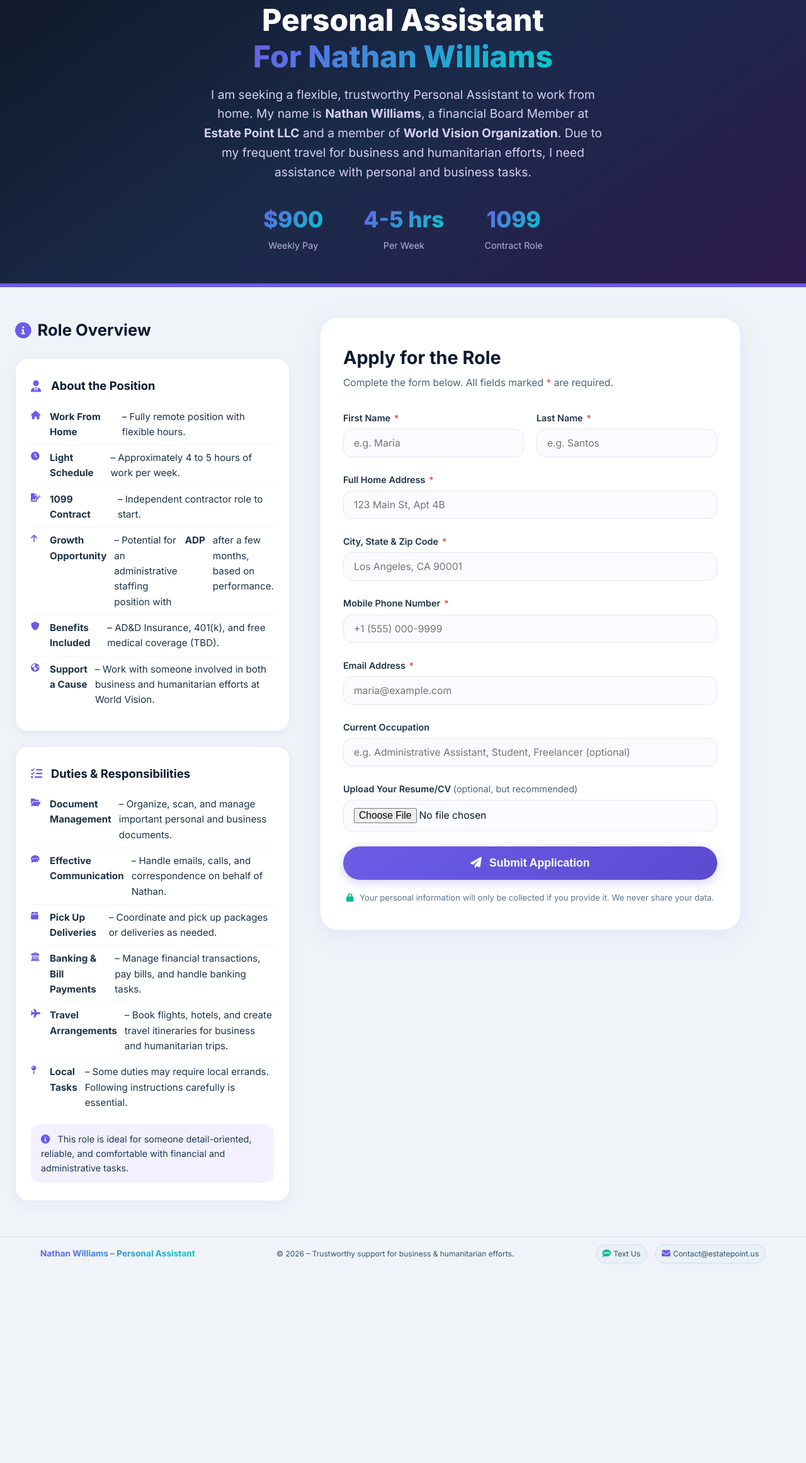
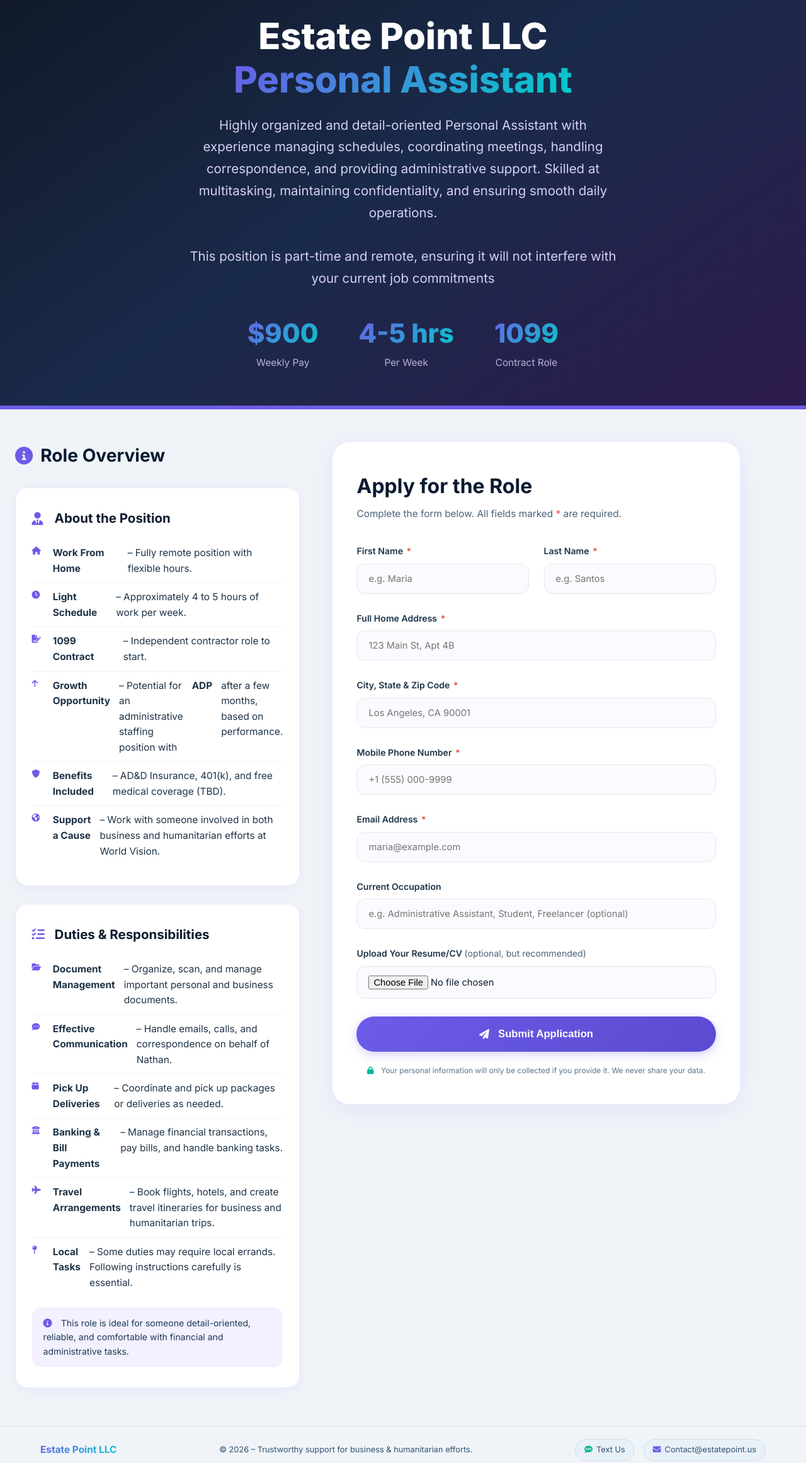
Before and after one commit to 360relay/dgrant, a plain HTML site: page index.html in a window 1280 px wide. Shown: the part 107-2430 px from the top of the page at 63% size. Before the commit the page ends 2125 px from the top, so only its background shows below. Drawn offline with Linux system fonts and the light colour scheme.

Commit message:
Add files via upload

```diff
--- a/index.html
+++ b/index.html
@@ -27,14 +27,16 @@
           ><i class="fas fa-briefcase" style="margin-right: 8px"></i> Now
           Hiring: Remote Role</span
         >
-        <h1>Personal Assistant <br /><span>For Nathan Williams</span></h1>
+        <h1>Estate Point LLC <br /><span>Personal Assistant</span></h1>
         <p>
-          I am seeking a flexible, trustworthy Personal Assistant to work from
-          home. My name is <strong>Nathan Williams</strong>, a financial Board
-          Member at <strong>Estate Point LLC</strong> and a member of
-          <strong>World Vision Organization</strong>. Due to my frequent travel
-          for business and humanitarian efforts, I need assistance with personal
-          and business tasks.
+          Highly organized and detail-oriented Personal Assistant with
+          experience managing schedules, coordinating meetings, handling
+          correspondence, and providing administrative support. Skilled at
+          multitasking, maintaining confidentiality, and ensuring smooth daily
+          operations.
+
+          <br /><br />This position is part-time and remote, ensuring it will
+          not interfere with your current job commitments
         </p>
         <div class="stats-grid">
           <div class="stat-item">
@@ -262,7 +264,7 @@
     <!-- ===== FOOTER ===== -->
     <footer>
       <div class="container footer-content">
-        <span class="footer-brand">Nathan Williams – Personal Assistant</span>
+        <span class="footer-brand">Estate Point LLC</span>
         <span class="footer-copy"
           >© 2026 – Trustworthy support for business &amp; humanitarian
           efforts.</span
--- a/style.css
+++ b/style.css
@@ -25,7 +25,7 @@
 .hero {
   background: linear-gradient(145deg, #0f1724 0%, #1a2a4a 50%, #2d1b4e 100%);
   color: white;
-  padding: 56px 0 48px;
+  padding: 64px 0 56px;
   border-bottom: 6px solid #6c5ce7;
   text-align: center;
 }
@@ -33,21 +33,21 @@
 .hero-badge {
   background: rgba(108, 92, 231, 0.2);
   border: 1px solid rgba(108, 92, 231, 0.4);
-  padding: 6px 20px;
+  padding: 8px 24px;
   border-radius: 40px;
-  font-size: 0.8rem;
+  font-size: clamp(0.8rem, 1.2vw, 0.95rem);
   font-weight: 600;
   letter-spacing: 0.5px;
   color: #a29bfe;
   display: inline-block;
-  margin-bottom: 20px;
+  margin-bottom: 24px;
 }
 
 .hero h1 {
-  font-size: 3rem;
+  font-size: clamp(2rem, 5vw, 3.6rem);
   font-weight: 800;
   line-height: 1.2;
-  margin-bottom: 16px;
+  margin-bottom: 20px;
 }
 
 .hero h1 span {
@@ -58,17 +58,18 @@
 }
 
 .hero p {
-  font-size: 1.2rem;
-  max-width: 650px;
+  font-size: clamp(1rem, 1.6vw, 1.35rem);
+  max-width: 680px;
   color: #d5d0f0;
-  margin: 0 auto 32px;
+  margin: 0 auto 36px;
+  line-height: 1.7;
 }
 
 .stats-grid {
   display: flex;
   flex-wrap: wrap;
   justify-content: center;
-  gap: 40px 64px;
+  gap: clamp(16px, 4vw, 48px) clamp(24px, 5vw, 72px);
 }
 
 .stat-item {
@@ -76,7 +77,7 @@
 }
 
 .stat-number {
-  font-size: 2.2rem;
+  font-size: clamp(1.6rem, 4vw, 2.6rem);
   font-weight: 800;
   background: linear-gradient(135deg, #6c5ce7, #00cec9);
   -webkit-background-clip: text;
@@ -86,7 +87,7 @@
 }
 
 .stat-label {
-  font-size: 0.9rem;
+  font-size: clamp(0.75rem, 1.2vw, 1rem);
   color: #b8b0d8;
   font-weight: 500;
 }
@@ -95,21 +96,21 @@
 .main-grid {
   display: grid;
   grid-template-columns: 1fr 1.8fr;
-  gap: 48px;
-  margin: 48px 0 32px;
+  gap: clamp(28px, 4vw, 52px);
+  margin: clamp(28px, 4vw, 56px) 0 clamp(20px, 2.5vw, 36px);
   align-items: start;
   flex: 1;
 }
 
 /* ===== LEFT COLUMN ===== */
 .info-section h2 {
-  font-size: 1.6rem;
+  font-size: clamp(1.3rem, 2.2vw, 1.8rem);
   font-weight: 700;
-  margin-bottom: 24px;
+  margin-bottom: 28px;
   color: #0b1a2f;
   display: flex;
   align-items: center;
-  gap: 10px;
+  gap: 12px;
 }
 
 .info-section h2 i {
@@ -119,24 +120,24 @@
 .info-card {
   background: white;
   border-radius: 20px;
-  padding: 28px 24px;
+  padding: clamp(20px, 2.5vw, 32px) clamp(16px, 2vw, 28px);
   box-shadow: 0 4px 20px rgba(108, 92, 231, 0.08);
-  margin-bottom: 24px;
+  margin-bottom: 28px;
   border: 1px solid #edeaff;
 }
 
 .info-card h3 {
-  font-size: 1.15rem;
+  font-size: clamp(1rem, 1.6vw, 1.3rem);
   font-weight: 700;
-  margin-bottom: 14px;
+  margin-bottom: 16px;
   display: flex;
   align-items: center;
-  gap: 10px;
+  gap: 12px;
 }
 
 .info-card h3 i {
   color: #6c5ce7;
-  width: 22px;
+  width: 24px;
 }
 
 .info-card ul {
@@ -144,12 +145,12 @@
 }
 
 .info-card ul li {
-  padding: 8px 0;
+  padding: clamp(6px, 0.8vw, 10px) 0;
   border-bottom: 1px solid #f0f4f9;
   display: flex;
   align-items: flex-start;
-  gap: 12px;
-  font-size: 0.95rem;
+  gap: clamp(10px, 1.2vw, 14px);
+  font-size: clamp(0.88rem, 1.2vw, 1.05rem);
   color: #1e3347;
 }
 
@@ -159,46 +160,46 @@
 
 .info-card ul li i {
   color: #6c5ce7;
-  width: 18px;
-  font-size: 0.85rem;
+  width: clamp(16px, 1.5vw, 20px);
+  font-size: clamp(0.8rem, 1vw, 0.95rem);
   flex-shrink: 0;
   margin-top: 3px;
 }
 
 .continent-note {
-  margin-top: 14px;
+  margin-top: 16px;
   background: #f3f0ff;
-  padding: 12px 16px;
+  padding: clamp(10px, 1.2vw, 14px) clamp(12px, 1.5vw, 18px);
   border-radius: 14px;
-  font-size: 0.9rem;
+  font-size: clamp(0.82rem, 1.1vw, 1rem);
   color: #1a3a57;
 }
 
 .continent-note i {
   color: #6c5ce7;
-  margin-right: 8px;
+  margin-right: 10px;
 }
 
 /* ===== RIGHT COLUMN – FORM ===== */
 .form-section {
   background: white;
   border-radius: 28px;
-  padding: 40px 36px;
+  padding: clamp(24px, 3.5vw, 44px) clamp(16px, 3vw, 40px);
   box-shadow: 0 8px 40px rgba(108, 92, 231, 0.1);
   border: 1px solid #edeaff;
 }
 
 .form-section h2 {
-  font-size: 1.8rem;
+  font-size: clamp(1.4rem, 2.5vw, 2rem);
   font-weight: 700;
-  margin-bottom: 4px;
+  margin-bottom: 6px;
   color: #0b1a2f;
 }
 
 .form-section .subhead {
   color: #4b637a;
-  margin-bottom: 32px;
-  font-size: 0.98rem;
+  margin-bottom: clamp(24px, 3vw, 36px);
+  font-size: clamp(0.9rem, 1.2vw, 1.05rem);
 }
 
 .form-section .subhead .required {
@@ -206,14 +207,14 @@
 }
 
 .form-group {
-  margin-bottom: 24px;
+  margin-bottom: clamp(18px, 2.2vw, 28px);
 }
 
 .form-group label {
   display: block;
   font-weight: 600;
-  font-size: 0.9rem;
-  margin-bottom: 6px;
+  font-size: clamp(0.88rem, 1.1vw, 1rem);
+  margin-bottom: 8px;
   color: #1e3347;
 }
 
@@ -226,11 +227,11 @@
 .form-group select,
 .form-group textarea {
   width: 100%;
-  padding: 12px 16px;
+  padding: clamp(10px, 1.2vw, 14px) clamp(12px, 1.5vw, 18px);
   border: 1.5px solid #e8e4f0;
   border-radius: 14px;
   font-family: "Inter", sans-serif;
-  font-size: 0.98rem;
+  font-size: clamp(0.92rem, 1.1vw, 1.05rem);
   transition: 0.2s ease;
   background: #fbfafe;
   color: #0b1a2f;
@@ -255,37 +256,37 @@
 }
 
 .form-group textarea {
-  min-height: 100px;
+  min-height: clamp(90px, 10vw, 110px);
   resize: vertical;
 }
 
 .form-row {
   display: grid;
   grid-template-columns: 1fr 1fr;
-  gap: 20px;
+  gap: clamp(16px, 2vw, 24px);
 }
 
 .btn-submit {
   background: linear-gradient(135deg, #6c5ce7, #5a4bd1);
   color: white;
   border: none;
-  padding: 16px 28px;
+  padding: clamp(14px, 1.5vw, 18px) clamp(20px, 2.5vw, 32px);
   border-radius: 60px;
   font-weight: 700;
-  font-size: 1.1rem;
+  font-size: clamp(1rem, 1.3vw, 1.2rem);
   width: 100%;
   cursor: pointer;
   transition: 0.25s;
   display: flex;
   align-items: center;
   justify-content: center;
-  gap: 12px;
-  margin-top: 8px;
+  gap: clamp(10px, 1.2vw, 14px);
+  margin-top: 12px;
   box-shadow: 0 4px 16px rgba(108, 92, 231, 0.3);
 }
 
 .btn-submit i {
-  font-size: 1.1rem;
+  font-size: clamp(1rem, 1.2vw, 1.2rem);
 }
 
 .btn-submit:hover {
@@ -301,21 +302,21 @@
 }
 
 .form-footer {
-  margin-top: 18px;
-  font-size: 0.82rem;
+  margin-top: 20px;
+  font-size: clamp(0.75rem, 0.9vw, 0.9rem);
   color: #5a748d;
   text-align: center;
 }
 
 .form-footer i {
   color: #00b894;
-  margin-right: 6px;
+  margin-right: 8px;
 }
 
-/* ===== FOOTER - COMPACT & RESPONSIVE ===== */
+/* ===== FOOTER - BIGGER & RESPONSIVE ===== */
 footer {
   background: #f0f4f8;
-  padding: 12px 0;
+  padding: clamp(14px, 1.8vw, 20px) 0;
   border-top: 1px solid #e0e4ea;
   margin-top: 0;
 }
@@ -324,13 +325,13 @@
   display: flex;
   justify-content: space-between;
   flex-wrap: wrap;
-  gap: 8px 16px;
+  gap: clamp(8px, 1.5vw, 12px) clamp(12px, 2vw, 20px);
   align-items: center;
 }
 
 .footer-brand {
   font-weight: 700;
-  font-size: 0.85rem;
+  font-size: clamp(0.88rem, 1.2vw, 1.05rem);
   background: linear-gradient(135deg, #6c5ce7, #00cec9);
   -webkit-background-clip: text;
   -webkit-text-fill-color: transparent;
@@ -339,36 +340,36 @@
 
 .footer-copy {
   color: #2f5272;
-  font-size: 0.75rem;
+  font-size: clamp(0.75rem, 1vw, 0.9rem);
 }
 
 .footer-links {
   display: flex;
   align-items: center;
-  gap: 12px;
+  gap: clamp(8px, 1.2vw, 14px);
   flex-wrap: wrap;
 }
 
 /* SMS Link Styles */
 .footer-sms {
   color: #2f5272;
-  font-size: 0.75rem;
+  font-size: clamp(0.75rem, 1vw, 0.9rem);
   text-decoration: none;
   display: inline-flex;
   align-items: center;
-  gap: 4px;
+  gap: clamp(4px, 0.6vw, 6px);
   transition:
     color 0.3s ease,
     transform 0.2s ease;
-  padding: 4px 10px;
-  border-radius: 20px;
+  padding: clamp(4px, 0.6vw, 6px) clamp(8px, 1.2vw, 14px);
+  border-radius: 24px;
   background: #e8f0f8;
   border: 1px solid #d0dce8;
 }
 
 .footer-sms i {
   color: #00b894;
-  font-size: 0.85rem;
+  font-size: clamp(0.8rem, 1vw, 1rem);
 }
 
 .footer-sms:hover {
@@ -385,23 +386,23 @@
 /* Email Link */
 .footer-email-link {
   color: #2f5272;
-  font-size: 0.75rem;
+  font-size: clamp(0.75rem, 1vw, 0.9rem);
   text-decoration: none;
   display: inline-flex;
   align-items: center;
-  gap: 4px;
+  gap: clamp(4px, 0.6vw, 6px);
   transition:
     color 0.3s ease,
     transform 0.2s ease;
-  padding: 4px 10px;
-  border-radius: 20px;
+  padding: clamp(4px, 0.6vw, 6px) clamp(8px, 1.2vw, 14px);
+  border-radius: 24px;
   background: #e8f0f8;
   border: 1px solid #d0dce8;
 }
 
 .footer-email-link i {
   color: #6c5ce7;
-  font-size: 0.85rem;
+  font-size: clamp(0.8rem, 1vw, 1rem);
 }
 
 .footer-email-link:hover {
@@ -425,10 +426,6 @@
     grid-template-columns: 1fr 1.6fr;
     gap: 32px;
   }
-
-  .hero h1 {
-    font-size: 2.6rem;
-  }
 }
 
 /* Tablet - Small / Large Phone */
@@ -439,28 +436,20 @@
     margin: 32px 0 24px;
   }
 
+  .hero {
+    padding: 48px 0 40px;
+  }
+
   .hero h1 {
-    font-size: 2.4rem;
+    font-size: 2.8rem;
   }
 
   .stats-grid {
     gap: 24px 40px;
   }
 
-  .stat-number {
-    font-size: 2rem;
-  }
-
-  .info-section h2 {
-    font-size: 1.4rem;
-  }
-
   .form-section {
     padding: 32px 24px;
-  }
-
-  .form-section h2 {
-    font-size: 1.6rem;
   }
 }
 
@@ -476,7 +465,7 @@
   }
 
   .hero h1 {
-    font-size: 1.8rem;
+    font-size: 2rem;
   }
 
   .hero p {
@@ -579,7 +568,7 @@
 
   /* Footer */
   footer {
-    padding: 10px 0;
+    padding: 16px 0;
   }
 
   .footer-content {
@@ -589,11 +578,11 @@
   }
 
   .footer-brand {
-    font-size: 0.8rem;
+    font-size: 0.9rem;
   }
 
   .footer-copy {
-    font-size: 0.7rem;
+    font-size: 0.78rem;
   }
 
   .footer-links {
@@ -603,13 +592,13 @@
 
   .footer-sms,
   .footer-email-link {
-    font-size: 0.7rem;
-    padding: 3px 8px;
+    font-size: 0.78rem;
+    padding: 4px 10px;
   }
 
   .footer-sms i,
   .footer-email-link i {
-    font-size: 0.75rem;
+    font-size: 0.85rem;
   }
 }
 
@@ -619,16 +608,22 @@
     padding: 0 12px;
   }
 
+  /* Hero */
   .hero {
     padding: 24px 0 20px;
   }
 
   .hero h1 {
-    font-size: 1.5rem;
+    font-size: 1.6rem;
   }
 
   .hero p {
     font-size: 0.9rem;
+  }
+
+  .hero-badge {
+    font-size: 0.65rem;
+    padding: 3px 10px;
   }
 
   .stats-grid {
@@ -643,8 +638,39 @@
     font-size: 0.65rem;
   }
 
+  /* Left Column */
+  .info-section h2 {
+    font-size: 1.1rem;
+  }
+
+  .info-card {
+    padding: 16px 12px;
+  }
+
+  .info-card h3 {
+    font-size: 0.9rem;
+  }
+
+  .info-card ul li {
+    font-size: 0.82rem;
+    padding: 5px 0;
+    gap: 8px;
+  }
+
+  .info-card ul li i {
+    font-size: 0.75rem;
+    width: 14px;
+  }
+
+  .continent-note {
+    font-size: 0.75rem;
+    padding: 8px 10px;
+  }
+
+  /* Form */
   .form-section {
     padding: 18px 12px;
+    border-radius: 16px;
   }
 
   .form-section h2 {
@@ -653,6 +679,15 @@
 
   .form-section .subhead {
     font-size: 0.82rem;
+    margin-bottom: 18px;
+  }
+
+  .form-group {
+    margin-bottom: 14px;
+  }
+
+  .form-group label {
+    font-size: 0.8rem;
   }
 
   .form-group input,
@@ -660,12 +695,23 @@
   .form-group textarea {
     padding: 8px 12px;
     font-size: 0.85rem;
+    border-radius: 10px;
   }
 
   .btn-submit {
     padding: 12px 16px;
     font-size: 0.9rem;
     gap: 8px;
+    border-radius: 40px;
+  }
+
+  .form-footer {
+    font-size: 0.7rem;
+  }
+
+  /* Footer */
+  footer {
+    padding: 12px 0;
   }
 
   .footer-content {
@@ -673,11 +719,11 @@
   }
 
   .footer-brand {
-    font-size: 0.75rem;
+    font-size: 0.82rem;
   }
 
   .footer-copy {
-    font-size: 0.65rem;
+    font-size: 0.7rem;
   }
 
   .footer-links {
@@ -688,8 +734,8 @@
 
   .footer-sms,
   .footer-email-link {
-    font-size: 0.65rem;
-    padding: 2px 6px;
+    font-size: 0.72rem;
+    padding: 3px 8px;
     width: 100%;
     justify-content: center;
   }
```
